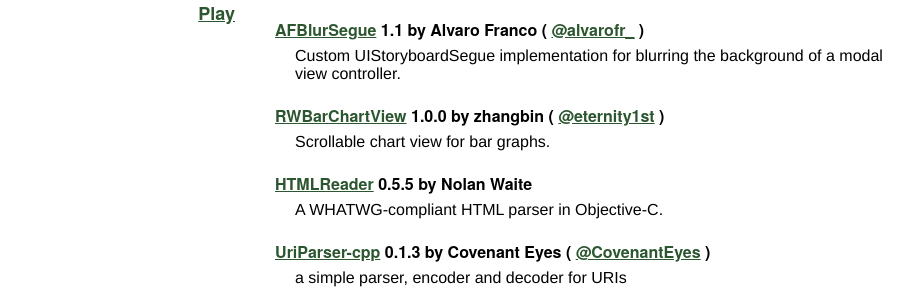
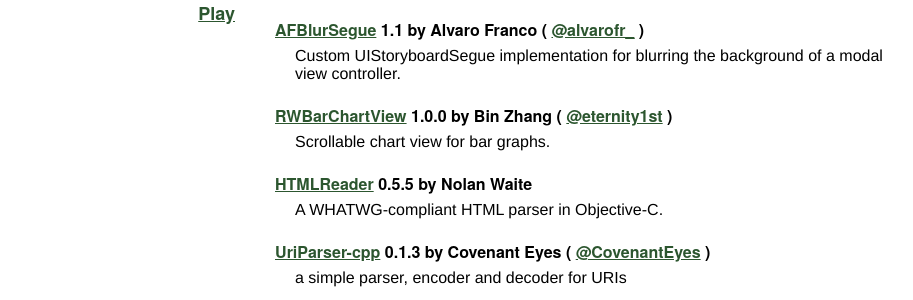
Before and after one commit to pod5/pod5.github.io, a Jekyll site: the page built from _posts/2014-06-18-episode12.html, in a window 1280 px wide. Shown: the part 389-689 px from the top of the page, without its empty margins (205-1118 px from the left). Built offline with Jekyll 4.4.1, drawn with Linux system fonts in a browser that asks for light colours.

Commit message:
Corrected Bin Zhang's name.

```diff
--- a/_posts/2014-06-18-episode12.html
+++ b/_posts/2014-06-18-episode12.html
@@ -15,7 +15,7 @@
 
 {% include note.html   project='AFBlurSegue' version='1.1' author='Alvaro Franco' twitter='alvarofr_' description='Custom UIStoryboardSegue implementation for blurring the background of a modal view controller.' homepage='https://github.com/AlvaroFranco/AFBlurSegue' source='https://github.com/AlvaroFranco/AFBlurSegue' %}
 
-{% include note.html   project='RWBarChartView' version='1.0.0' author='zhangbin' twitter='eternity1st' description='Scrollable chart view for bar graphs.' homepage='https://github.com/eternityz/RWBarChartView' source='https://github.com/eternityz/RWBarChartView' %}
+{% include note.html   project='RWBarChartView' version='1.0.0' author='Bin Zhang' twitter='eternity1st' description='Scrollable chart view for bar graphs.' homepage='https://github.com/eternityz/RWBarChartView' source='https://github.com/eternityz/RWBarChartView' %}
 
 {% include note.html   project='HTMLReader' version='0.5.5' author='Nolan Waite' twitter='' description='A WHATWG-compliant HTML parser in Objective-C.' homepage='https://github.com/nolanw/HTMLReader' source='https://github.com/nolanw/HTMLReader' %}
 
```
